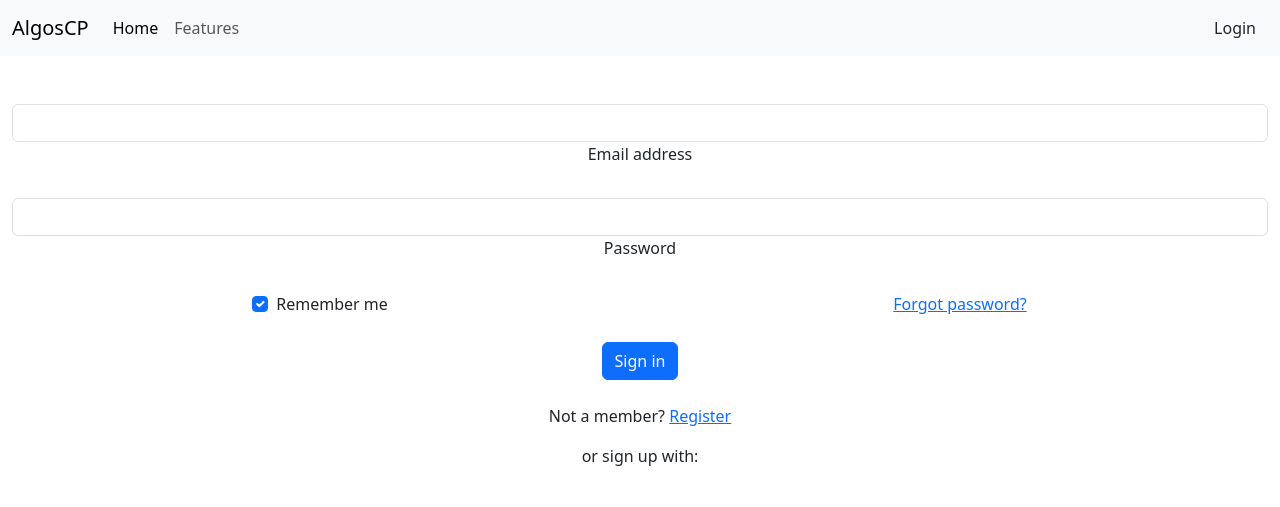
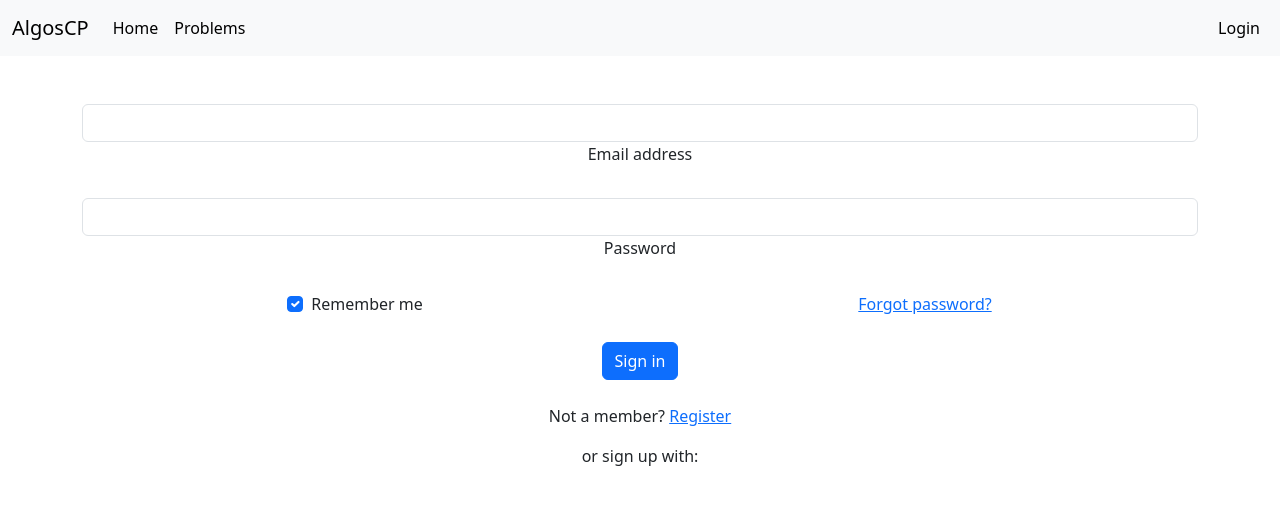
Before and after one commit to xdaruis/AlgosCP, a Django app: template website/templates/delete_me.html in a window 1280 px wide. Shown: the top 507 px of the page. Run offline with Django 3.2, Linux system fonts and the light colour scheme; the template is opened without the code that fills it, so the values that code supplies are empty.

Commit message:
Small fixes

```diff
--- a/packages/urls.py
+++ b/packages/urls.py
@@ -4,6 +4,6 @@ from django.urls import path, include
 urlpatterns = [
     path('admin/', admin.site.urls),
     path('', include('website.urls')),
-    path('users/', include('django.contrib.auth.urls')),
-    path('users/', include('users.urls')),
+    path('', include('django.contrib.auth.urls')),
+    path('', include('users.urls')),
 ]
--- a/users/forms.py
+++ b/users/forms.py
@@ -14,7 +14,7 @@ class SignUpForm(UserCreationForm):
         super(SignUpForm, self).__init__(*args, **kwargs)
 
         self.fields['username'].widget.attrs['class'] = 'form-control'
-        self.fields['username'].widget.attrs['placeholder'] = 'User Name'
+        self.fields['username'].widget.attrs['placeholder'] = 'Username'
         self.fields['username'].label = ''
         self.fields['username'].help_text = ''
 
--- a/users/templates/auth/register.html
+++ b/users/templates/auth/register.html
@@ -4,7 +4,7 @@
   {% if user.is_authenticated%}
     <h1>You're already logged in</h1>
   {% else %}
-    <div class="container-fluid">
+    <div class="container-sm">
       <form action="" method="POST">
         {% csrf_token %}
         {{ form.as_p }}
--- a/website/static/style.css
+++ b/website/static/style.css
@@ -1,4 +1,3 @@
 h1 {
-
     color: blue;
 }
--- a/website/templates/base.html
+++ b/website/templates/base.html
@@ -12,7 +12,8 @@
   <body>
     {% include 'navbar.html' %}
     {% if messages %}
-      <div class="container-fluid">
+      <br>
+      <div class="container">
         {% for message in messages %}
           <div class="alert alert-warning" role="alert">
             {{ message }}
@@ -22,7 +23,7 @@
     {% endif %}
     <br><br>
     <center>
-      <div class="container-fluid">
+      <div class="container">
         {% block content %}
         {% endblock %}
       </div>
--- a/website/templates/navbar.html
+++ b/website/templates/navbar.html
@@ -7,15 +7,15 @@
     <div class="collapse navbar-collapse" id="navbarNavAltMarkup">
       <div class="navbar-nav">
         <a class="nav-link active" aria-current="page" href="{% url 'index' %}">Home</a>
-        <a class="nav-link" href="#">Features</a>
+        <a class="nav-link active" href="#">Problems</a>
       </div>
       {% if user.is_authenticated %}
-        <div class="container-fluid">
-          <a class="nav-link d-flex justify-content-end" href="{% url 'logout' %}">Logout</a>
+        <div class="navbar-nav ms-auto">
+          <a class="nav-link active" href="{% url 'logout' %}">Logout</a>
         </div>
       {% else %}
-        <div class="container-fluid">
-          <a class="nav-link d-flex justify-content-end" href="{% url 'login' %}">Login</a>
+        <div class="navbar-nav ms-auto">
+          <a class="nav-item nav-link active" href="{% url 'login' %}">Login</a>
         </div>
       {% endif %}
     </div>
```
Also changed, not shown: db.sqlite3.
